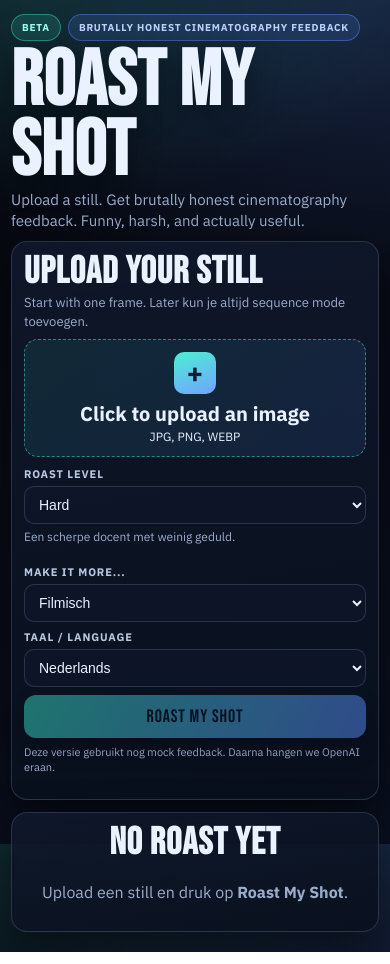
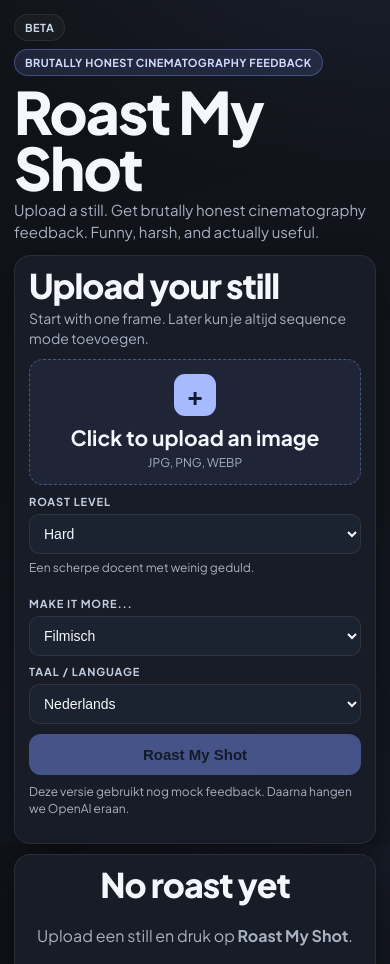
Before and after one commit to tvlmedia/RoastMyShot, a website: page index.html in a window 390 px wide. Shown: the top 964 px of the page. Drawn offline with Linux system fonts and the light colour scheme.

Commit message:
Add files via upload

```diff
--- a/style.css
+++ b/style.css
@@ -1,19 +1,23 @@
-@import url("https://fonts.googleapis.com/css2?family=Bebas+Neue&family=IBM+Plex+Sans:wght@400;500;700&display=swap");
+@import url("https://fonts.googleapis.com/css2?family=Plus+Jakarta+Sans:wght@400;500;600;700;800&display=swap");
 
 :root {
-  --bg: #05070d;
-  --bg-2: #0a1020;
-  --panel: rgba(10, 15, 28, 0.82);
-  --panel-soft: rgba(14, 22, 40, 0.9);
-  --line: rgba(144, 166, 210, 0.22);
-  --text: #eaf1ff;
-  --muted: #9baccb;
-  --accent: #35e0c4;
-  --accent-2: #5b8dff;
-  --warn: #ff7ca1;
-  --ok: #72f5b3;
-  --shadow: 0 18px 44px rgba(0, 0, 0, 0.55);
-  --r: 16px;
+  --bg: #0f1115;
+  --bg-soft: #141923;
+  --panel: #171c26;
+  --panel-2: #1c2330;
+  --border: rgba(255, 255, 255, 0.08);
+  --text: #f4f7fb;
+  --muted: #a7b1c2;
+  --accent: #7d96ff;
+  --accent-hover: #90a6ff;
+  --success-bg: rgba(83, 214, 139, 0.12);
+  --success-border: rgba(83, 214, 139, 0.36);
+  --success-text: #9af0bf;
+  --danger-bg: rgba(255, 111, 136, 0.14);
+  --danger-border: rgba(255, 111, 136, 0.38);
+  --danger-text: #ffb4c2;
+  --shadow: 0 14px 36px rgba(0, 0, 0, 0.45);
+  --radius: 16px;
 }
 
 * {
@@ -29,74 +33,69 @@ body {
 
 body {
   min-height: 100dvh;
+  font-family: "Plus Jakarta Sans", "Segoe UI", sans-serif;
   color: var(--text);
-  font-family: "IBM Plex Sans", "Segoe UI", sans-serif;
   background:
-    radial-gradient(760px 420px at -2% -8%, rgba(53, 224, 196, 0.18), transparent 66%),
-    radial-gradient(840px 460px at 101% 0%, rgba(91, 141, 255, 0.2), transparent 64%),
-    linear-gradient(155deg, var(--bg) 0%, var(--bg-2) 100%);
+    radial-gradient(900px 520px at 100% -15%, rgba(125, 150, 255, 0.12), transparent 60%),
+    linear-gradient(160deg, var(--bg) 0%, var(--bg-soft) 100%);
   overflow: hidden;
 }
 
 .page {
-  width: min(1380px, calc(100% - 22px));
+  width: min(1360px, calc(100% - 28px));
   height: 100dvh;
   margin: 0 auto;
-  padding: 10px 0;
+  padding: 14px 0;
   display: grid;
   grid-template-rows: auto 1fr;
-  gap: 10px;
+  gap: 12px;
 }
 
 .hero {
-  display: grid;
-  grid-template-columns: 1fr auto;
-  align-items: end;
-  gap: 16px;
+  margin: 0;
 }
 
 .hero-top {
   display: flex;
-  gap: 7px;
-  margin-bottom: 6px;
+  gap: 8px;
   flex-wrap: wrap;
+  margin-bottom: 8px;
 }
 
 .badge {
   display: inline-flex;
   align-items: center;
+  padding: 6px 10px;
   border-radius: 999px;
-  border: 1px solid rgba(53, 224, 196, 0.45);
-  background: rgba(53, 224, 196, 0.15);
-  color: #9bffee;
-  font-size: 10px;
+  border: 1px solid var(--border);
+  background: rgba(255, 255, 255, 0.03);
+  color: #cdd6e6;
+  font-size: 11px;
   font-weight: 700;
-  letter-spacing: 0.08em;
-  padding: 6px 10px;
+  letter-spacing: 0.04em;
   text-transform: uppercase;
 }
 
 .badge-dark {
-  border-color: rgba(91, 141, 255, 0.42);
-  background: rgba(91, 141, 255, 0.15);
-  color: #bdd0ff;
+  border-color: rgba(125, 150, 255, 0.36);
+  background: rgba(125, 150, 255, 0.14);
+  color: #cfdaff;
 }
 
 .hero h1 {
-  margin: 0;
-  font-family: "Bebas Neue", "Arial Narrow", sans-serif;
-  font-size: clamp(54px, 6.4vw, 92px);
-  line-height: 0.9;
-  letter-spacing: 0.01em;
-  text-shadow: 0 8px 28px rgba(0, 0, 0, 0.42);
+  margin: 0 0 4px;
+  font-size: clamp(42px, 4.8vw, 64px);
+  line-height: 0.95;
+  letter-spacing: -0.03em;
+  font-weight: 800;
 }
 
 .subtitle {
-  margin: 2px 0 0;
-  max-width: 780px;
+  margin: 0;
+  max-width: 820px;
+  font-size: 16px;
+  line-height: 1.45;
   color: var(--muted);
-  font-size: 15px;
-  line-height: 1.4;
 }
 
 .layout {
@@ -109,19 +108,19 @@ body {
 .panel {
   min-height: 0;
   overflow: auto;
-  background: linear-gradient(170deg, rgba(16, 24, 44, 0.9), rgba(9, 15, 28, 0.92));
-  border: 1px solid var(--line);
-  border-radius: var(--r);
+  background: var(--panel);
+  border: 1px solid var(--border);
+  border-radius: var(--radius);
   box-shadow: var(--shadow);
-  padding: 12px;
+  padding: 14px;
 }
 
 .panel h2 {
-  margin: 0 0 4px;
-  font-size: 38px;
+  margin: 0 0 6px;
+  font-size: 34px;
+  font-weight: 800;
+  letter-spacing: -0.03em;
   line-height: 0.95;
-  font-family: "Bebas Neue", sans-serif;
-  letter-spacing: 0.025em;
 }
 
 .panel-text,
@@ -131,73 +130,74 @@ body {
 .result-card p,
 .result-card li {
   color: var(--muted);
-  line-height: 1.4;
+  line-height: 1.45;
 }
 
 .panel-text {
   margin: 0;
-  font-size: 13px;
+  font-size: 14px;
 }
 
 .upload-box {
-  margin-top: 8px;
   display: block;
-  border: 1.3px dashed rgba(53, 224, 196, 0.54);
+  margin-top: 10px;
+  border: 1.4px dashed rgba(125, 150, 255, 0.44);
   border-radius: 14px;
-  background: linear-gradient(130deg, rgba(53, 224, 196, 0.1), rgba(91, 141, 255, 0.12));
+  background: rgba(125, 150, 255, 0.08);
   cursor: pointer;
-  transition: transform 0.14s ease, border-color 0.14s ease;
+  transition: border-color 0.15s ease, transform 0.15s ease;
 }
 
 .upload-box:hover {
+  border-color: rgba(125, 150, 255, 0.7);
   transform: translateY(-1px);
-  border-color: rgba(53, 224, 196, 0.9);
 }
 
 .upload-inner {
-  min-height: 116px;
+  min-height: 118px;
+  padding: 14px;
   display: grid;
   place-items: center;
   text-align: center;
-  padding: 12px;
 }
 
 .upload-icon {
   width: 42px;
   height: 42px;
-  border-radius: 10px;
+  border-radius: 11px;
   display: grid;
   place-items: center;
-  font-size: 28px;
+  margin: 0 auto 8px;
+  font-size: 26px;
   font-weight: 700;
-  margin: 0 auto 6px;
-  color: #0f1c32;
-  background: linear-gradient(160deg, #4bf0d3, #72a2ff);
+  color: #121a2e;
+  background: #a7b9ff;
 }
 
 .upload-title {
-  font-size: 20px;
+  font-size: 21px;
   font-weight: 700;
-  margin-bottom: 2px;
+  margin-bottom: 4px;
 }
 
 .upload-subtitle {
   font-size: 12px;
+  color: var(--muted);
 }
 
 .preview-wrap {
-  margin-top: 9px;
+  margin-top: 10px;
   border-radius: 12px;
   overflow: hidden;
-  border: 1px solid var(--line);
-  background: #070d1a;
+  border: 1px solid var(--border);
+  background: #0f141f;
 }
 
 .preview-wrap img {
   display: block;
   width: 100%;
   height: auto;
-  max-height: 188px;
+  max-height: 198px;
   object-fit: cover;
 }
 
@@ -205,13 +205,13 @@ body {
   margin-top: 10px;
   display: grid;
   grid-template-columns: 1fr 1fr;
-  gap: 8px;
+  gap: 9px;
 }
 
 .control-group {
   display: flex;
   flex-direction: column;
-  gap: 5px;
+  gap: 6px;
 }
 
 .control-group:last-child {
@@ -222,24 +222,24 @@ body {
   font-size: 11px;
   text-transform: uppercase;
   letter-spacing: 0.08em;
-  color: #b8c8e3;
   font-weight: 700;
+  color: #c2cde0;
 }
 
 .control-group select {
   width: 100%;
-  background: var(--panel-soft);
+  border: 1px solid var(--border);
+  border-radius: 10px;
+  padding: 10px;
+  background: var(--panel-2);
   color: var(--text);
-  border: 1px solid var(--line);
-  border-radius: 10px;
-  padding: 9px 10px;
   font-size: 14px;
   outline: none;
 }
 
 .control-group select:focus {
-  border-color: rgba(91, 141, 255, 0.85);
-  box-shadow: 0 0 0 3px rgba(91, 141, 255, 0.22);
+  border-color: rgba(125, 150, 255, 0.8);
+  box-shadow: 0 0 0 3px rgba(125, 150, 255, 0.2);
 }
 
 .level-description {
@@ -251,32 +251,31 @@ body {
 
 .roast-button {
   width: 100%;
-  margin-top: 8px;
+  margin-top: 10px;
   border: none;
   border-radius: 12px;
-  padding: 11px 12px;
-  font-size: 18px;
-  font-family: "Bebas Neue", sans-serif;
-  letter-spacing: 0.05em;
-  background: linear-gradient(115deg, var(--accent), var(--accent-2));
-  color: #061024;
+  padding: 12px 14px;
+  background: var(--accent);
+  color: #10182c;
+  font-size: 15px;
+  font-weight: 700;
   cursor: pointer;
-  box-shadow: 0 12px 26px rgba(0, 0, 0, 0.36);
-  transition: transform 0.14s ease, opacity 0.14s ease;
+  transition: background 0.15s ease, transform 0.15s ease, opacity 0.15s ease;
 }
 
 .roast-button:hover:not(:disabled) {
+  background: var(--accent-hover);
   transform: translateY(-1px);
 }
 
 .roast-button:disabled {
-  opacity: 0.48;
+  opacity: 0.45;
   cursor: not-allowed;
 }
 
 .small-note {
-  margin-top: 7px;
-  font-size: 11px;
+  margin-top: 8px;
+  font-size: 12px;
 }
 
 .empty-state,
@@ -290,15 +289,15 @@ body {
 .loader {
   width: 40px;
   height: 40px;
-  border: 3px solid rgba(91, 141, 255, 0.2);
-  border-top-color: var(--accent-2);
   border-radius: 50%;
-  animation: spin 0.7s linear infinite;
+  border: 3px solid rgba(125, 150, 255, 0.2);
+  border-top-color: var(--accent);
+  animation: spin 0.75s linear infinite;
   margin: 0 auto 10px;
 }
 
 .result-header {
-  margin-bottom: 8px;
+  margin-bottom: 10px;
   display: flex;
   justify-content: space-between;
   align-items: center;
@@ -308,66 +307,68 @@ body {
 
 .score-pills {
   display: flex;
-  gap: 7px;
+  gap: 8px;
   flex-wrap: wrap;
 }
 
 .pill {
+  display: inline-flex;
+  align-items: center;
   border-radius: 999px;
-  border: 1px solid rgba(114, 245, 179, 0.45);
-  background: rgba(114, 245, 179, 0.13);
-  color: #93ffd1;
   padding: 7px 10px;
   font-size: 11px;
   font-weight: 700;
+  background: var(--success-bg);
+  border: 1px solid var(--success-border);
+  color: var(--success-text);
 }
 
 .pill-brutal {
-  border-color: rgba(255, 124, 161, 0.48);
-  background: rgba(255, 124, 161, 0.14);
-  color: #ffacc6;
+  background: var(--danger-bg);
+  border-color: var(--danger-border);
+  color: var(--danger-text);
 }
 
 .result-grid {
   display: grid;
   grid-template-columns: 1fr 1fr;
-  gap: 8px;
+  gap: 9px;
 }
 
 .result-card {
-  border: 1px solid var(--line);
+  margin-bottom: 9px;
+  padding: 11px;
   border-radius: 12px;
-  background: rgba(12, 21, 38, 0.88);
-  padding: 10px;
-  margin-bottom: 8px;
+  border: 1px solid var(--border);
+  background: var(--panel-2);
 }
 
 .hero-roast {
-  background: linear-gradient(130deg, rgba(91, 141, 255, 0.2), rgba(53, 224, 196, 0.14));
+  background: linear-gradient(165deg, rgba(125, 150, 255, 0.2), rgba(125, 150, 255, 0.09));
 }
 
 .card-label {
   margin-bottom: 6px;
   font-size: 10px;
+  font-weight: 700;
+  letter-spacing: 0.14em;
   text-transform: uppercase;
-  letter-spacing: 0.15em;
-  color: #9fb0cd;
-  font-weight: 700;
+  color: #c2cde0;
 }
 
 .big-roast {
   margin: 0;
-  color: #f2f7ff;
-  font-family: "Bebas Neue", sans-serif;
-  font-size: clamp(34px, 3.8vw, 56px);
-  line-height: 0.98;
-  letter-spacing: 0.01em;
+  font-size: clamp(26px, 2.5vw, 38px);
+  line-height: 1.05;
+  letter-spacing: -0.02em;
+  font-weight: 800;
+  color: #f6f9ff;
 }
 
 .result-card ul,
 .result-card ol {
   margin: 0;
-  padding-left: 17px;
+  padding-left: 18px;
 }
 
 .result-card li + li {
@@ -384,7 +385,7 @@ body {
 
 .panel::-webkit-scrollbar-thumb {
   border-radius: 999px;
-  background: rgba(155, 172, 203, 0.35);
+  background: rgba(167, 177, 194, 0.35);
 }
 
 @keyframes spin {
@@ -406,24 +407,28 @@ body {
   }
 
   .hero {
-    display: block;
-    margin-bottom: 10px;
+    margin-bottom: 12px;
   }
 
   .hero h1 {
-    font-size: clamp(60px, 20vw, 112px);
+    font-size: clamp(42px, 15vw, 74px);
+  }
+
+  .subtitle {
+    font-size: 15px;
   }
 
   .layout {
     grid-template-columns: 1fr;
+    gap: 10px;
   }
 
   .panel {
     overflow: visible;
   }
 
-  .result-grid,
-  .controls {
+  .controls,
+  .result-grid {
     grid-template-columns: 1fr;
   }
 
@@ -432,7 +437,7 @@ body {
   }
 
   .preview-wrap img {
-    max-height: 260px;
+    max-height: 270px;
     object-fit: contain;
   }
 }
```
